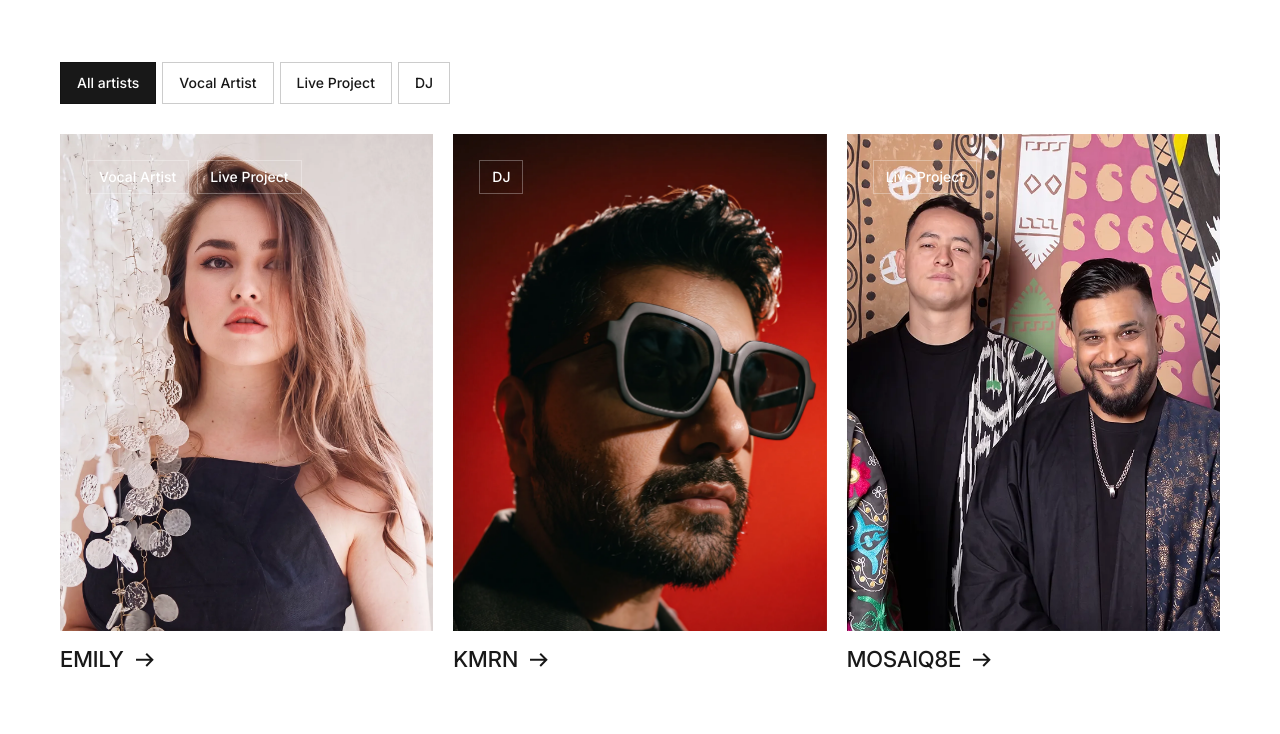
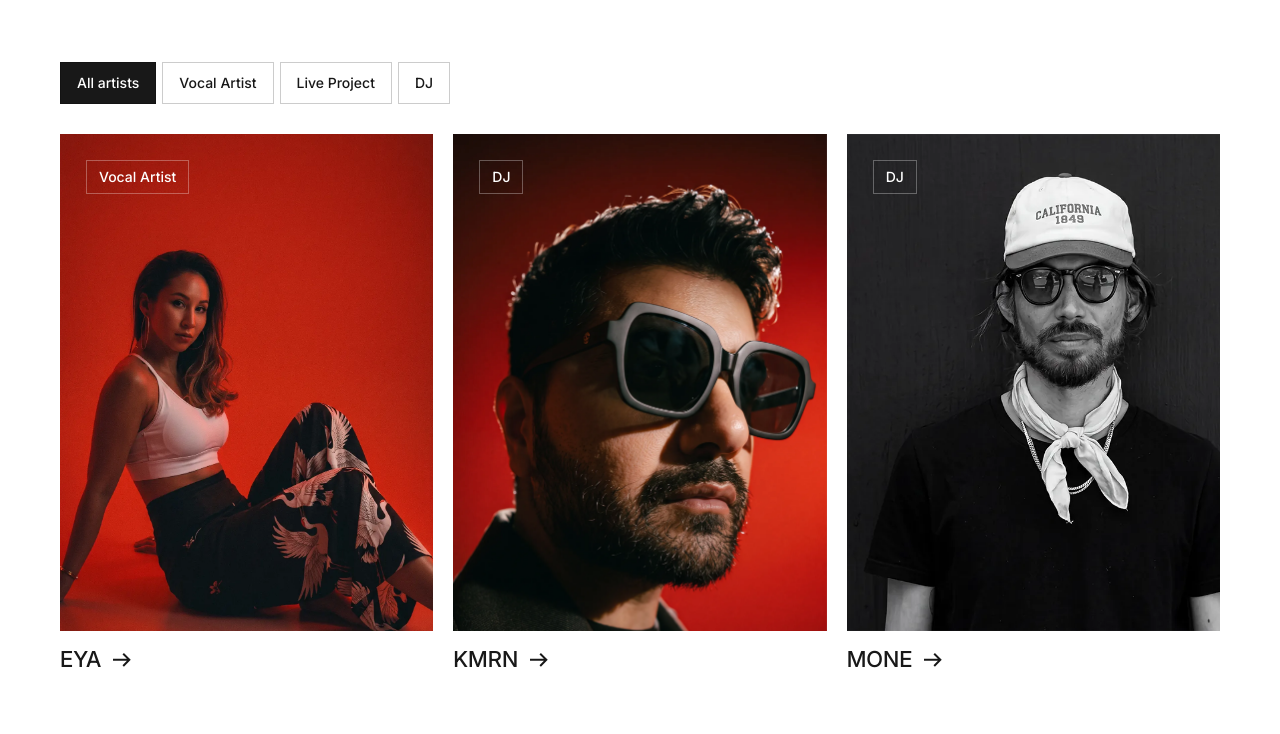
Before and after one commit to uniqspace/BMD, a Vue app: page / in a window 1280 px wide. Shown: the part 400-1134 px from the top of the page. Built offline with nearby package versions, Linux system fonts and the light colour scheme.

Commit message:
Shuffle artists on each visit, keep Silk Band and Ben last; subtle drop-in card animation; rename nav item to Главная
Co-Authored-By: Claude Opus 5.5 <noreply@anthropic.com>
Claude-Session: https://claude.ai/code/session_01B6dQTr2Arpuaw1uCi2f54J

```diff
--- a/public/locales/ru.json
+++ b/public/locales/ru.json
@@ -4,7 +4,7 @@
   },
   "nav": {
     "artists": "Артисты",
-    "about": "Главное",
+    "about": "Главная",
     "book": "Бронь",
     "booking": "Бронь",
     "nav": "Навигация",
--- a/src/components/SingersArchive.vue
+++ b/src/components/SingersArchive.vue
@@ -13,13 +13,32 @@ const categoryStore = useCategoryStore()
 // Stagger only the first rows of cards so the grid doesn't fade in for too long
 const ANIMATION_STEP_COUNT = 9
 
+// Artists that always stay at the end of the list, in this order
+const PINNED_LAST = ['silkband', 'Ben']
+
+// Shuffle once per visit so the order changes on every page load
+function shuffle<T>(list: T[]): T[] {
+  const result = [...list]
+  for (let i = result.length - 1; i > 0; i--) {
+    const j = Math.floor(Math.random() * (i + 1))
+    ;[result[i], result[j]] = [result[j]!, result[i]!]
+  }
+  return result
+}
+
+const allSingers = singers as Singer[]
+const orderedSingers: Singer[] = [
+  ...shuffle(allSingers.filter(singer => !PINNED_LAST.includes(singer.id))),
+  ...PINNED_LAST.map(id => allSingers.find(singer => singer.id === id)).filter((s): s is Singer => !!s),
+]
+
 // Filter singers by selected category
 const filteredSingers = computed<Singer[]>(() => {
   if (categoryStore.currentCategory === 'viewAll') {
-    return singers as Singer[]
+    return orderedSingers
   }
 
-  return (singers as Singer[]).filter(singer =>
+  return orderedSingers.filter(singer =>
     singer.categoryIds.includes(categoryStore.currentCategory)
   )
 })
@@ -31,7 +50,7 @@ const filteredSingers = computed<Singer[]>(() => {
             <div
                 v-for="(singer, index) in filteredSingers"
                 :key="categoryStore.currentCategory + '-' + singer.id"
-                :style="{ animationDelay: Math.min(index, ANIMATION_STEP_COUNT) * 0.15 + 's' }"
+                :style="{ animationDelay: Math.min(index, ANIMATION_STEP_COUNT) * 0.08 + 's' }"
                 class="card-in w-full flex flex-col gap-3 relative  hover:[&_svg]:ml-2"
             >
                 <div class="flex gap-2 absolute z-10 top-6.5 left-6.5">
@@ -61,16 +80,16 @@ const filteredSingers = computed<Singer[]>(() => {
 @keyframes card-in {
   from {
     opacity: 0;
-    /* transform: translateY(-15px); */
+    transform: translateY(-12px);
   }
   to {
     opacity: 1;
-    /* transform: translateY(0); */
+    transform: translateY(0);
   }
 }
 
 .card-in {
-  animation: card-in 0.5s ease-out both;
+  animation: card-in 0.6s cubic-bezier(0.22, 1, 0.36, 1) both;
 }
 
 @media (prefers-reduced-motion: reduce) {
```
